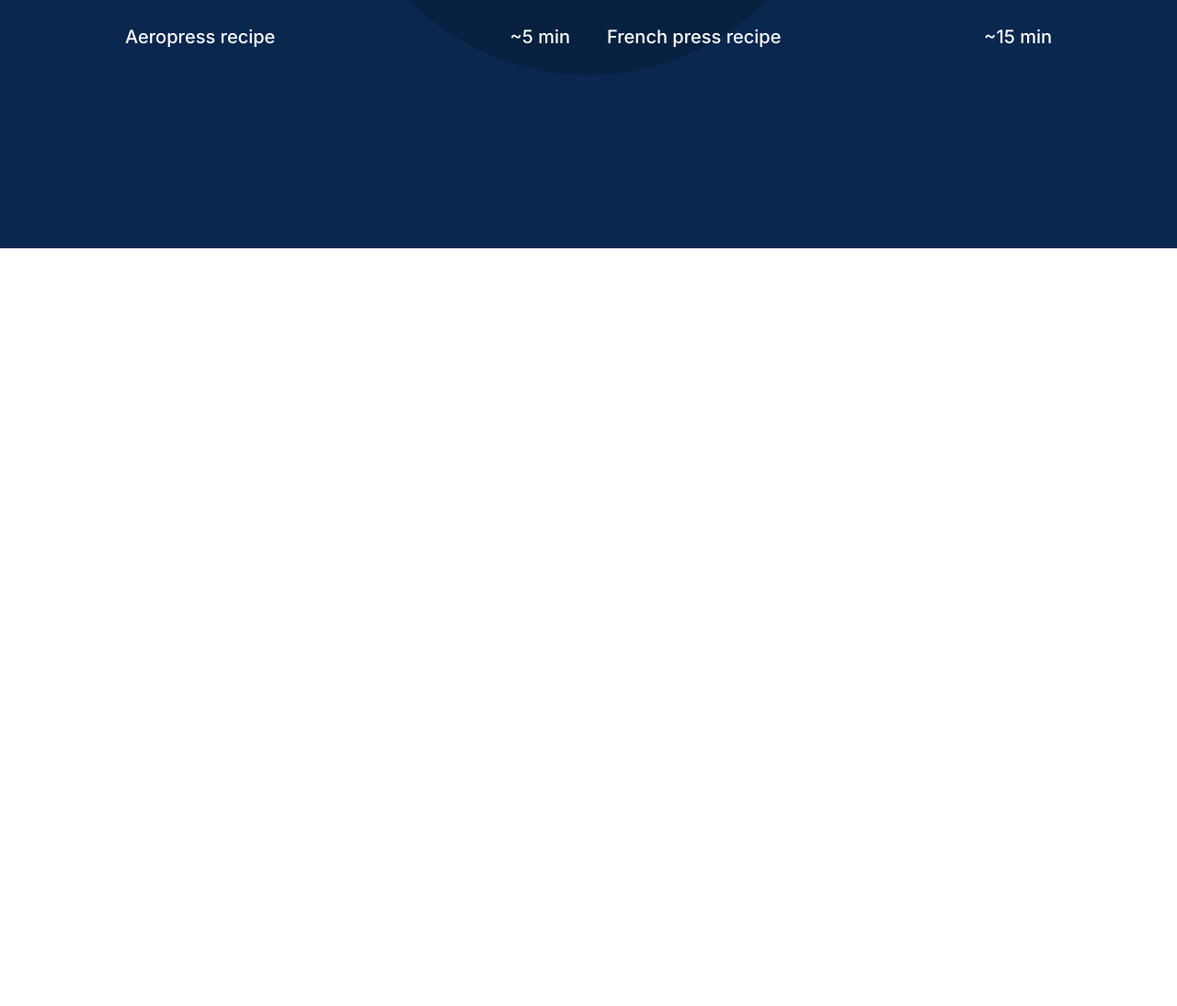
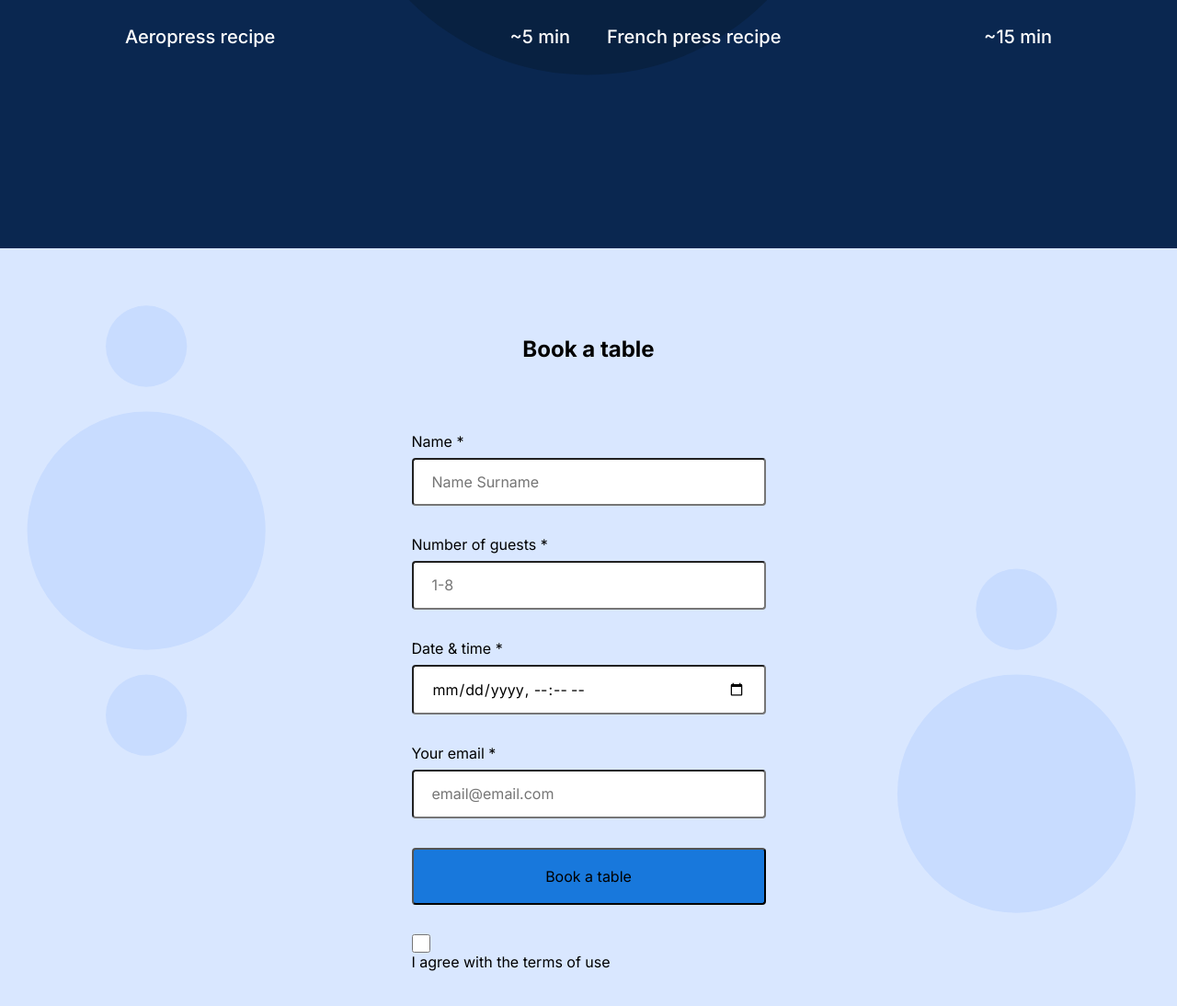
Before and after one commit to BraulioAcosta/se_project_coffeeshop, a plain HTML site: page index.html in a window 1280 px wide. Shown: the part 1466-2560 px from the top of the page at 92% size. Before the commit the page ends 1736 px from the top, so only its background shows below. Drawn offline with Linux system fonts and the light colour scheme.

Commit message:
Lastest changes to Project

```diff
--- a/index.html
+++ b/index.html
@@ -101,7 +101,54 @@
             </li>
           </ul>
         </section>
-        <section id="reservation" class="reservation"></section>
+        <section id="reservation" class="reservation">
+          <h2 class="reservation__title">Book a table</h2>
+          <form class="reservation__form form">
+            <fieldset class="form__fieldset">
+              <label class="form__label" for="name">Name *</label>
+              <input
+                class="form__input"
+                type="text"
+                id="name"
+                placeholder="Name Surname"
+                required
+              />
+              <label class="form__label" for="guest">Number of guests *</label>
+              <input
+                class="form__input"
+                type="number"
+                min="1"
+                max="8"
+                id="guests"
+                placeholder="1-8"
+                required
+              />
+              <label class="form__label" for="datetime">Date & time *</label>
+              <input
+                class="form__input"
+                type="datetime-local"
+                id="datetime"
+                placeholder="mm/dd/yyyy --:-- -- "
+                required
+              />
+              <lable class="form__label" for="email">Your email *</lable>
+              <input
+                class="form__input"
+                type="email"
+                id="email"
+                placeholder="email@email.com"
+                required
+              />
+            </fieldset>
+            <fieldset class="form__fieldset">
+              <button class="form__button" type="submit">Book a table</button>
+              <input type="checkbox" class="form__checkbox" id="book a table" />
+              <label for="book a table" class="form__label form__label_checkbox"
+                >I agree with the terms of use</label
+              >
+            </fieldset>
+          </form>
+        </section>
         <section id="menu" class="menu"></section>
         <section id="about" class="about"></section>
       </main>
--- a/pages/index.css
+++ b/pages/index.css
@@ -165,3 +165,65 @@
   font-size: 20px;
   line-height: 30px;
 }
+
+.reservation {
+  background-image: url(../images/background_reservation.svg);
+  background-color: #d9e7ff;
+  background-position: center;
+  background-size: cover;
+  border: 1px soild #838383;
+  padding: 100px 0 120px;
+}
+
+.reservation__title {
+  margin: 0px 0px 80px;
+  text-align: center;
+}
+
+.form__fieldset {
+  margin: 0;
+  padding: 0;
+  display: flex;
+  flex-direction: column;
+  border: none;
+}
+
+.form__label {
+  display: flex;
+}
+
+.reservation__form {
+  margin: 0 auto;
+  max-width: 385px;
+}
+
+.form__input {
+  border-radius: 4px;
+  display: block;
+  margin: 8px 0 32px;
+  padding: 15px 20px;
+}
+
+.form__button {
+  border-radius: 4px;
+  background-color: #1878dc;
+  transition: 1.2s;
+  margin-bottom: 32px;
+  padding: 20px 0;
+}
+
+.form__button:hover {
+  background-color: #3f96f3;
+}
+
+.form__checkbox {
+  background-color: #1878dc;
+  height: 20px;
+  width: 20px;
+  border-radius: 2px;
+}
+
+.form__label_checkbox .form__checkbox {
+  display: flex;
+  justify-content: space-between;
+}
```
